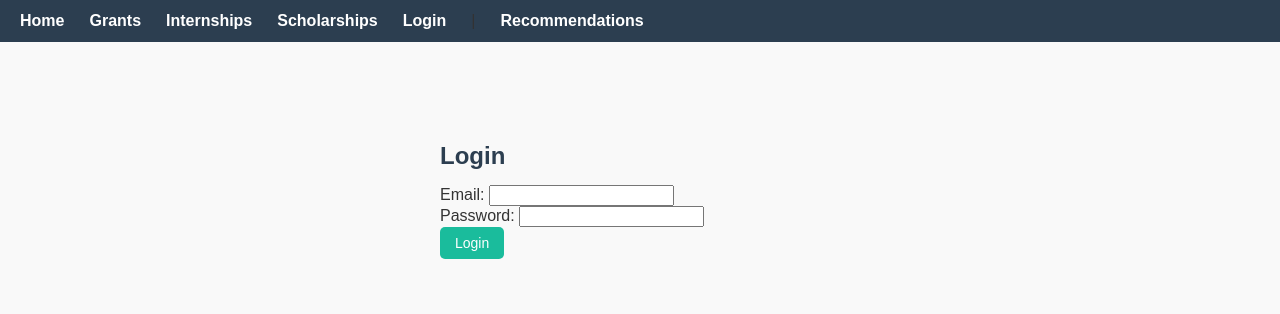
After one commit to KZhambyl/granthub-ai, a FastAPI app: template demo_front/templates/login.html in a window 1280 px wide. The commit adds this page. Shown: the top 314 px of the page. Run offline with FastAPI, Linux system fonts and the light colour scheme; the template is opened without the code that fills it, so the values that code supplies are empty; parts of the project's set-up code (start-up, migrations or seed data) failed here and were passed over; some libraries are stand-ins or nearby versions.

Commit message:
demo_frontend: login and recommendations

```diff
--- a/demo_front/templates/base.html
+++ b/demo_front/templates/base.html
@@ -110,6 +110,8 @@
         <a href="/grants">Grants</a>
         <a href="/internships">Internships</a>
         <a href="/scholarships">Scholarships</a>
+        <a href="/login">Login</a> |
+        <a href="/recommendations">Recommendations</a>
     </nav>
 
     <!-- Контент -->
--- /dev/null
+++ b/demo_front/templates/login.html
@@ -0,0 +1,53 @@
+{% extends "base.html" %}
+
+{% block content %}
+<div class="container" style="margin-top: 40px; max-width: 400px;">
+  <h2>Login</h2>
+  <form id="login-form">
+    <div>
+      <label>Email:</label>
+      <input type="email" id="email" required>
+    </div>
+    <div>
+      <label>Password:</label>
+      <input type="password" id="password" required>
+    </div>
+    <button type="submit">Login</button>
+  </form>
+
+  <p id="login-message"></p>
+</div>
+
+<script>
+document.getElementById("login-form").addEventListener("submit", async (e) => {
+  e.preventDefault();
+
+  const email = document.getElementById("email").value;
+  const password = document.getElementById("password").value;
+
+  try {
+    const response = await fetch("http://127.0.0.1:8000/api/v1/auth/login", {
+      method: "POST",
+      headers: {
+        "Content-Type": "application/json"
+      },
+      body: JSON.stringify({ email, password })
+    });
+
+    const data = await response.json();
+
+    if (response.ok) {
+      localStorage.setItem("access_token", data.access_token);
+      localStorage.setItem("refresh_token", data.refresh_token);
+      document.getElementById("login-message").innerText = "✅ Login successful!";
+      window.location.href = "/recommendations"; // редирект на страницу с рекомендациями
+    } else {
+      document.getElementById("login-message").innerText = "❌ " + data.detail;
+    }
+
+  } catch (err) {
+    document.getElementById("login-message").innerText = "⚠️ Error: " + err.message;
+  }
+});
+</script>
+{% endblock %}
```
Also changed, not shown: demo_front/router.py (+28 -1 lines), demo_front/templates/recommendations.html (added, +48 -0 lines).
